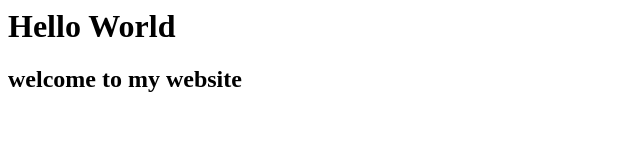
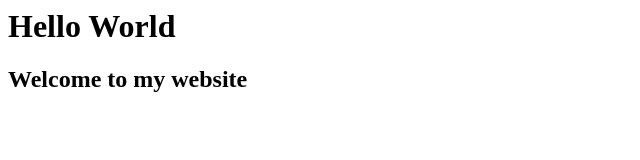
Before and after one commit to noortoshani/cfg-test, a plain HTML site: page index.html in a window 1280 px wide. Shown: the full height of the page, 0-640 px from the left. Drawn offline with Linux system fonts and the light colour scheme.

Commit message:
Update index.html

```diff
--- a/index.html
+++ b/index.html
@@ -1,2 +1,2 @@
 <h1>Hello World</h1>
-<h2>welcome to my website</h2>
+<h2>Welcome to my website</h2>
```
